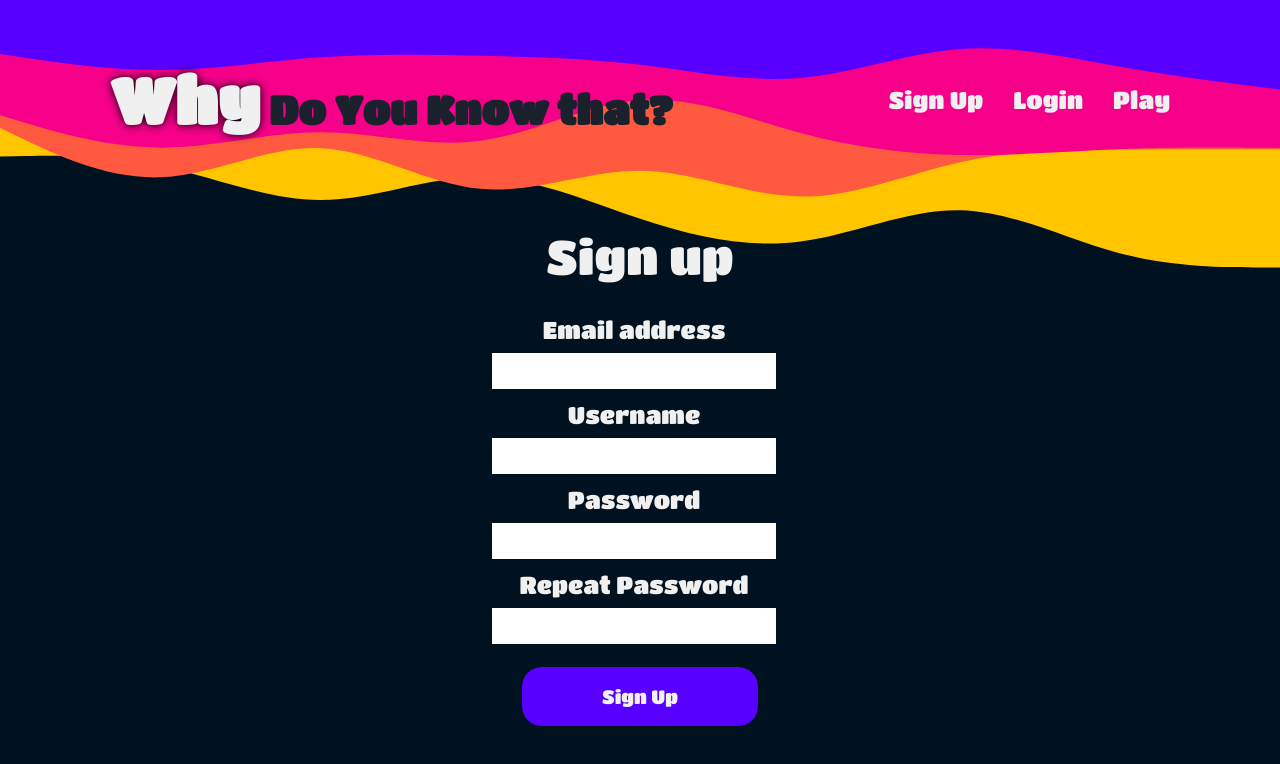
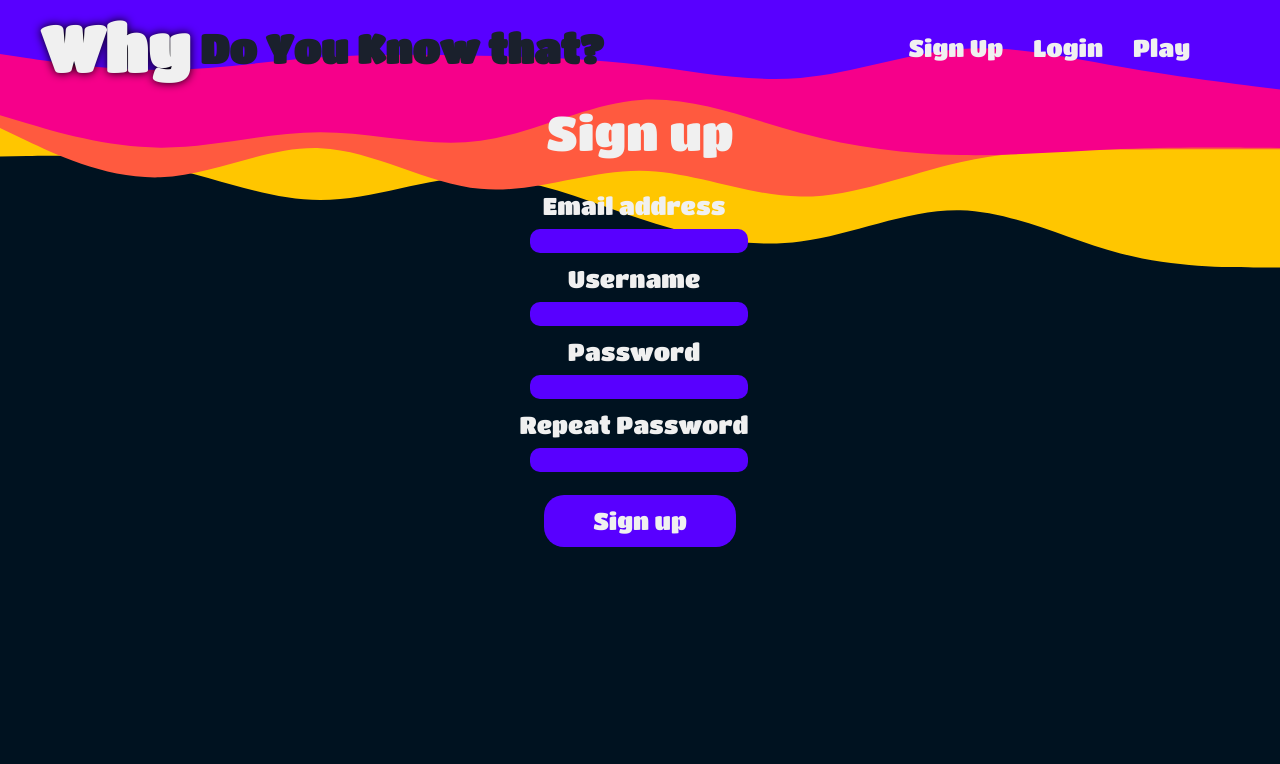
Before and after one commit to aturike/why_do_you_know_that_fe, a React (Vite) app: page /signup in a window 1280 px wide. Shown: the top 764 px of the page. Built offline with nearby package versions, Linux system fonts and the light colour scheme.

Commit message:
nav css init

```diff
--- a/src/App.css
+++ b/src/App.css
@@ -21,7 +21,7 @@ font-family: "Titan One", cursive;
   overflow: scroll;
 }
 
-.navBar {
+/* .navBar {
   display: flex;
   flex-direction: row;
   align-items: center;
@@ -66,7 +66,7 @@ font-family: "Titan One", cursive;
 
 .navBar li:hover {
   transform: scale(1.2);
-}
+} */
 
 .preview-container {
   display: flex;
@@ -352,7 +352,7 @@ font-family: "Titan One", cursive;
 .signup-form h1 {
   color: #f0f0f0;
   font-family: "Titan One", cursive;
-  font-size: clamp(2rem, 4dvw, 3rem);
+  /* font-size: clamp(2rem, 4dvw, 3rem); */
   padding-bottom: 20px;
 }
 
@@ -361,6 +361,11 @@ font-family: "Titan One", cursive;
   flex-direction: column;
   align-items: center;
   gap: 15px;
+  -webkit-animation: fadein 2s; /* Safari, Chrome and Opera > 12.1 */
+  -moz-animation: fadein 2s; /* Firefox < 16 */
+  -ms-animation: fadein 2s; /* Internet Explorer */
+  -o-animation: fadein 2s; /* Opera < 12.1 */
+  animation: fadein 2s;
 }
 
 .signup-form label {
@@ -369,17 +374,18 @@ font-family: "Titan One", cursive;
   color: #f0f0f0;
   text-align: center;
   font-family: "Titan One", cursive;
-  font-size: clamp(1rem, 3dvw, 1.5rem);
+  /* font-size: clamp(1rem, 3dvw, 1.5rem); */
 }
 
-.login-form input {
+.signup-form input {
+  margin-left: 10px;
   border-radius: 10px;
   background-color: #5800ff;
   font-size: clamp(0.8rem, 3dvw, 1rem);
 }
 
 .signup-btn {
-  padding: 15px;
+  /* padding: 15px; */
   border: none;
   background-color: #5800ff;
   border-radius: 20px;
@@ -392,13 +398,12 @@ font-family: "Titan One", cursive;
   text-align: center;
   font-family: "Titan One", cursive;
 }
-.login-btn:hover {
+.signup-btn:hover {
   cursor: pointer;
   background-color: #f0f0f0;
   color: #5800ff;
   transform: scale(0.9);
-  width: 50%;
-  height: 20%;
+  width: 70%;
   font-family: "Titan One", cursive;
 }
 
--- a/src/components/LoginForm.jsx
+++ b/src/components/LoginForm.jsx
@@ -2,7 +2,13 @@ import { useContext, useState } from "react";
 import { useNavigate } from "react-router-dom";
 import { SessionContext } from "../contexts/SessionContext";
 import axios from "axios";
-import { FormControl, FormErrorMessage, FormLabel } from "@chakra-ui/react";
+import {
+  Box,
+  FormControl,
+  FormErrorMessage,
+  FormLabel,
+  Text,
+} from "@chakra-ui/react";
 
 function LoginForm(props) {
   const navigate = useNavigate();
@@ -26,15 +32,20 @@ function LoginForm(props) {
         }
       }
     } catch (error) {
+      if (error.response.status === 401 && error.response.data) {
+        console.log(error);
+      }
       console.log(error);
     }
   };
   return (
     <div className="signup-form">
-      <h1>Login</h1>
+      <Text fontSize={{ base: "1.2rem", md: "2rem", lg: "3rem" }}>
+        <h1>Login</h1>
+      </Text>
       <form onSubmit={handleSubmit}>
         <FormControl isInvalid={true}>
-          <FormLabel>
+          <FormLabel fontSize={{ base: "1rem", lg: "1.5rem" }}>
             Username
             <input
               type="text"
@@ -46,7 +57,7 @@ function LoginForm(props) {
           {isInvalidLogin === "incorrect username" && (
             <FormErrorMessage>Username incorrect</FormErrorMessage>
           )}
-          <FormLabel>
+          <FormLabel fontSize={{ base: "1rem", lg: "1.5rem" }}>
             Password
             <input
               type="password"
@@ -59,8 +70,14 @@ function LoginForm(props) {
             <FormErrorMessage>Incorrect password</FormErrorMessage>
           )}
         </FormControl>
+
         <button className="signup-btn" type="submit">
-          Login
+          <Box
+            padding={{ base: "5px", md: "8px" }}
+            fontSize={{ base: "1rem", lg: "1.5rem" }}
+          >
+            Login
+          </Box>
         </button>
       </form>
     </div>
--- a/src/components/Navbar.jsx
+++ b/src/components/Navbar.jsx
@@ -1,20 +1,40 @@
-import { Link } from "react-router-dom";
+import { Link, useNavigate } from "react-router-dom";
+import "../navbar.css";
 
 import { SessionContext } from "../contexts/SessionContext";
 import { useContext } from "react";
+import { Menu, MenuButton, MenuItem, MenuList } from "@chakra-ui/menu";
+import { HamburgerIcon } from "@chakra-ui/icons";
+import { IconButton } from "@chakra-ui/button";
+import { Box, Flex, Spacer, Text, UnorderedList } from "@chakra-ui/layout";
 
 function NavBar() {
   const { token, tokenInfo } = useContext(SessionContext);
 
   return (
     <div>
-      <div className="navBar">
-        <div className="logo">
+      <Flex className="navBar" align={"center"} justify={"center"}>
         <Link to="/">
-            <span>Why</span> Do You Know that?
+          <Flex
+            className="logo"
+            fontSize={{ base: "1rem", md: "1.7rem", lg: "2.5rem" }}
+            wrap={"no-wrap"}
+            gap={"10px"}
+            align={"center"}
+            justify={"center"}
+          >
+            <Text
+              fontSize={{ base: "1.5rem", md: "2.2rem", lg: "4rem" }}
+              align={"center"}
+            >
+              <span>Why</span>
+            </Text>
+            <Text align={"center"}>Do You Know that?</Text>
+          </Flex>
         </Link>
-        </div>
-        <ul>
+        <Spacer />
+        <Box display={{ base: "none", md: "block" }}>
+          <UnorderedList fontSize={{ base: "1rem", md: "1rem", lg: "1.5rem" }}>
             {!token && (
               <li>
                 <Link to="/signup">Sign Up</Link>
@@ -43,8 +63,50 @@ function NavBar() {
             <li>
               <Link to="/game">Play</Link>
             </li>
-        </ul>
-      </div>
+          </UnorderedList>
+        </Box>
+        <Box display={{ base: "block", md: "none" }}>
+          <Menu>
+            <MenuButton
+              colorScheme="blue"
+              as={IconButton}
+              aria-label="Options"
+              icon={<HamburgerIcon />}
+            />
+            <MenuList>
+              {!token && (
+                <Link to="/signup">
+                  <MenuItem>Sign Up</MenuItem>
+                </Link>
+              )}
+              {!token && (
+                <Link to="/login">
+                  <MenuItem>Login</MenuItem>
+                </Link>
+              )}
+              {token && (
+                <Link to="/profile">
+                  <MenuItem>Profile</MenuItem>
+                </Link>
+              )}
+              {tokenInfo && tokenInfo.payload && (
+                <Link to={`/decklist/${tokenInfo.payload._id}`}>
+                  <MenuItem>Decks</MenuItem>
+                </Link>
+              )}
+              {token && (
+                <Link to="/createdeck">
+                  <MenuItem>Create a New Deck</MenuItem>
+                </Link>
+              )}
+
+              <Link to="/game">
+                <MenuItem>Play</MenuItem>
+              </Link>
+            </MenuList>
+          </Menu>
+        </Box>
+      </Flex>
     </div>
   );
 }
--- a/src/components/SignUpForm.jsx
+++ b/src/components/SignUpForm.jsx
@@ -4,6 +4,8 @@ import {
   FormLabel,
   FormErrorMessage,
   FormHelperText,
+  Text,
+  Box,
 } from "@chakra-ui/react";
 import { useNavigate } from "react-router-dom";
 import axios from "axios";
@@ -79,11 +81,13 @@ function SignUpForm(props) {
 
   return (
     <div className="signup-form">
-      <h1>Sign up</h1>
+      <Text fontSize={{ base: "1.2rem", md: "2rem", lg: "3rem" }}>
+        <h1>Sign up</h1>
+      </Text>
       {trueCount > 0 && <h1>Fill out the form before submitting</h1>}
       <form onSubmit={handleSubmit}>
         <FormControl isInvalid={isError}>
-          <FormLabel>
+          <FormLabel fontSize={{ base: "1rem", lg: "1.5rem" }}>
             Email address
             <input
               type="email"
@@ -96,12 +100,15 @@ function SignUpForm(props) {
           </FormLabel>
 
           {showInstructions.email && (
-            <FormHelperText style={{ color: "white" }}>
+            <FormHelperText
+              style={{ color: "white" }}
+              fontSize={{ base: "0.5rem", md: "0.8rem" }}
+            >
               Enter the email you'd like to receive the newsletter on.
             </FormHelperText>
           )}
 
-          <FormLabel>
+          <FormLabel fontSize={{ base: "1rem", lg: "1.5rem" }}>
             Username
             <input
               type="text"
@@ -113,14 +120,19 @@ function SignUpForm(props) {
             />
           </FormLabel>
           {showInstructions.username && (
-            <FormHelperText style={{ color: "white" }}>
+            <FormHelperText
+              style={{ color: "white" }}
+              fontSize={{ base: "0.5rem", md: "0.8rem" }}
+            >
               Enter the username we will make fun of
             </FormHelperText>
           )}
           {isInvalidSignup && (
-            <FormErrorMessage>Username already exisist</FormErrorMessage>
+            <FormErrorMessage fontSize={{ base: "0.5rem", md: "0.8rem" }}>
+              Username already exisist
+            </FormErrorMessage>
           )}
-          <FormLabel>
+          <FormLabel fontSize={{ base: "1rem", lg: "1.5rem" }}>
             Password
             <input
               type="password"
@@ -134,30 +146,39 @@ function SignUpForm(props) {
           {showInstructions.password && (
             <div>
               {!minLengthRegex.test(password) ? (
-                <FormErrorMessage>
+                <FormErrorMessage fontSize={{ base: "0.5rem", md: "0.8rem" }}>
                   Password has to be at least 6 characters long
                 </FormErrorMessage>
               ) : (
-                <FormHelperText style={{ color: "lightgreen" }}>
+                <FormHelperText
+                  style={{ color: "lightgreen" }}
+                  fontSize={{ base: "0.5rem", md: "0.8rem" }}
+                >
                   <CheckIcon /> Password has to be at least 6 characters long
                 </FormHelperText>
               )}
               {!specialCharRegex.test(password) ? (
-                <FormErrorMessage>
+                <FormErrorMessage fontSize={{ base: "0.5rem", md: "0.8rem" }}>
                   Password has to contain at least one special character
                 </FormErrorMessage>
               ) : (
-                <FormHelperText style={{ color: "lightgreen" }}>
+                <FormHelperText
+                  style={{ color: "lightgreen" }}
+                  fontSize={{ base: "0.5rem", md: "0.8rem" }}
+                >
                   <CheckIcon /> Password has to contain at least one special
                   character
                 </FormHelperText>
               )}
               {!uppercaseRegex.test(password) ? (
-                <FormErrorMessage>
+                <FormErrorMessage fontSize={{ base: "0.5rem", md: "0.8rem" }}>
                   Password has to contain at least one capital letter
                 </FormErrorMessage>
               ) : (
-                <FormHelperText style={{ color: "lightgreen" }}>
+                <FormHelperText
+                  style={{ color: "lightgreen" }}
+                  fontSize={{ base: "0.5rem", md: "0.8rem" }}
+                >
                   <CheckIcon /> Password has to contain at least one capital
                   letter
                 </FormHelperText>
@@ -165,7 +186,7 @@ function SignUpForm(props) {
             </div>
           )}
 
-          <FormLabel>
+          <FormLabel fontSize={{ base: "1rem", lg: "1.5rem" }}>
             Repeat Password
             <input
               type="password"
@@ -179,17 +200,27 @@ function SignUpForm(props) {
           {showInstructions.passwordRepeat && (
             <div>
               {!isError.passwordRepeat ? (
-                <FormHelperText style={{ color: "lightgreen" }}>
+                <FormHelperText
+                  style={{ color: "lightgreen" }}
+                  fontSize={{ base: "0.5rem", md: "0.8rem" }}
+                >
                   <CheckIcon /> Passwords are matching
                 </FormHelperText>
               ) : (
-                <FormErrorMessage>Passwords are not matching</FormErrorMessage>
+                <FormErrorMessage fontSize={{ base: "0.5rem", md: "0.8rem" }}>
+                  Passwords are not matching
+                </FormErrorMessage>
               )}
             </div>
           )}
         </FormControl>
         <button className="signup-btn" type="submit">
-          Sign Up
+          <Box
+            padding={{ base: "5px", md: "8px" }}
+            fontSize={{ base: "1rem", lg: "1.5rem" }}
+          >
+            Sign up
+          </Box>
         </button>
       </form>
     </div>
--- /dev/null
+++ b/src/navbar.css
@@ -0,0 +1,28 @@
+.logo {
+  font-family: "Titan One", cursive;
+  font-weight: 600;
+  transition: transform 0.6s;
+  margin-left: 40px;
+}
+
+.logo:hover {
+  transform: scale(0.85);
+}
+
+.logo span {
+  color: #f0f0f0;
+  font-weight: 900;
+  text-shadow: #000000 0 0 10px;
+}
+
+.navBar ul {
+  list-style: none;
+  font-family: "Titan One", cursive;
+  display: flex;
+  flex-direction: row;
+  flex-wrap: wrap;
+  color: #f0f0f0;
+  transition: transform 1s;
+  gap: 30px;
+  margin-right: 90px;
+}
--- a/src/pages/DeckList.jsx
+++ b/src/pages/DeckList.jsx
@@ -13,7 +13,7 @@ function DeckList() {
   const fetchDecks = async () => {
     try {
       const response = await axios.get(
-        "https://why-do-i-know-that.adaptable.app/decks"
+        `https://why-do-i-know-that.adaptable.app/decks/${tokenInfo.payload._id}`
       );
       if (response.status === 200) {
         setAllDecks(response.data);
@@ -61,12 +61,13 @@ function DeckList() {
         onChange={handleSearch}
       ></input>
       <hr />
-      {filteredDecks.map((deck) => (
-        <Link key={deck._id} to={`/deckdetails/${deck._id}`}>
-          <h2>{deck.title}</h2>
-        </Link>
-      ))}
-      {filteredDecks.length > 0 && (
+      {filteredDecks &&
+        filteredDecks.map((deck) => (
+          <Link key={deck._id} to={`/deckdetails/${deck._id}`}>
+            <h2>{deck.title}</h2>
+          </Link>
+        ))}
+      {filteredDecks && filteredDecks.length > 0 && (
         <button onClick={handlePlayGame}>Play your game</button>
       )}
     </div>
```
Lines whose indentation alone changed are shown as unchanged.
